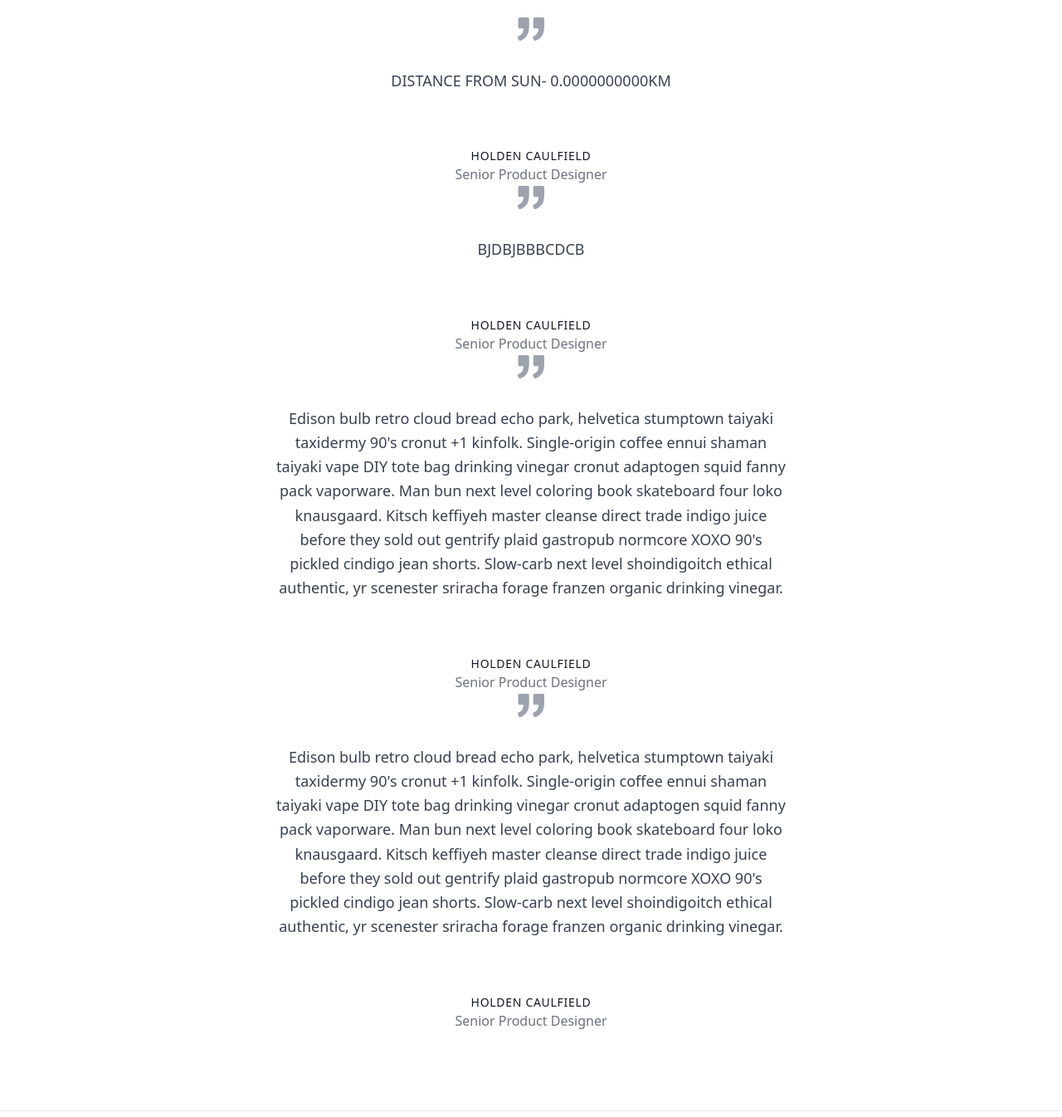
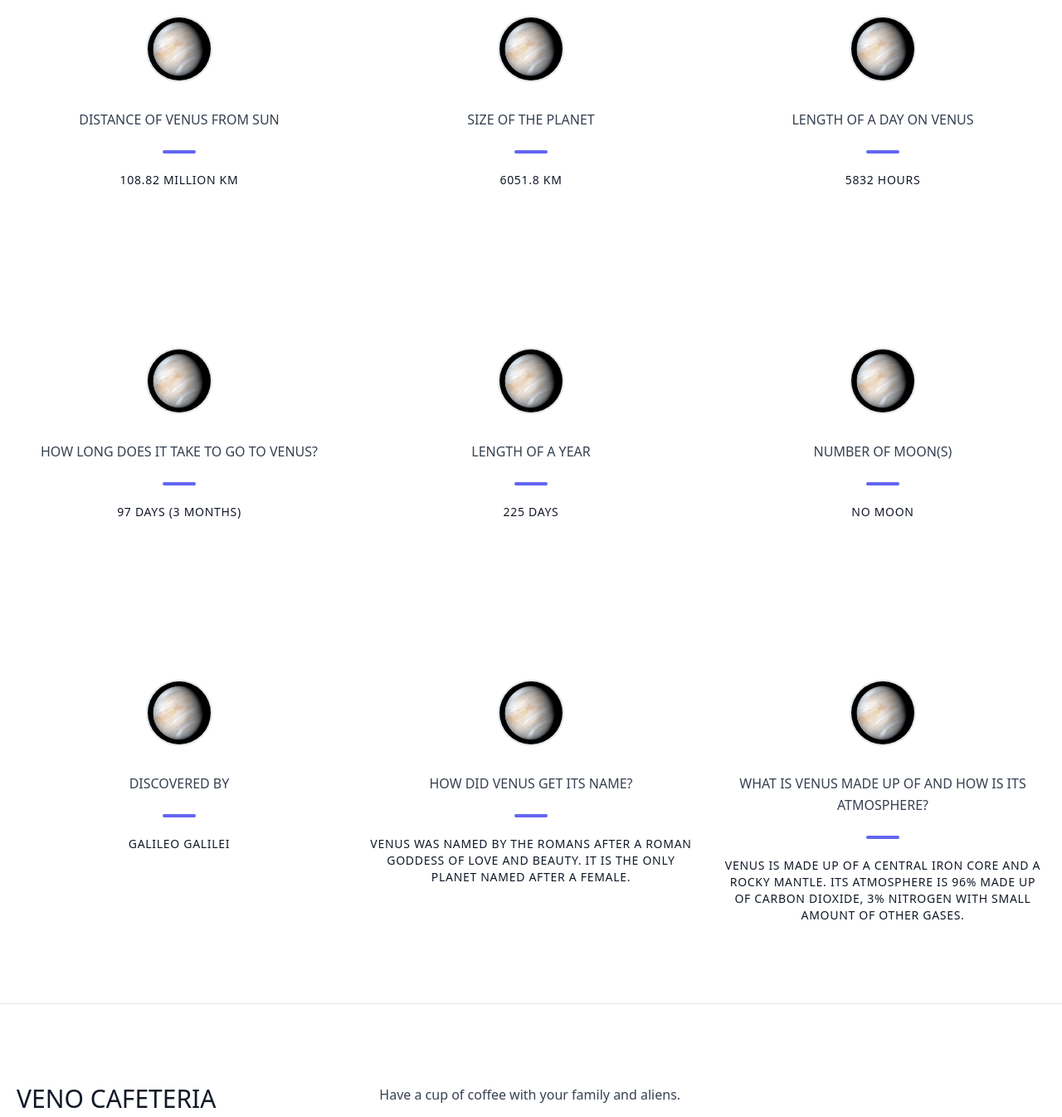
Before and after one commit to Aastha0907/venus, a plain HTML site: page index.html in a window 1280 px wide. Shown: the part 2337-3683 px from the top of the page at 83% size. Drawn offline with nearby package versions, Linux system fonts and the light colour scheme.

Commit message:
added images

```diff
--- a/index.html
+++ b/index.html
@@ -103,9 +103,9 @@
               </svg>
             </div>
             <div class="flex-grow sm:text-left text-center mt-6 sm:mt-0">
-              <h2 class="text-white text-lg title-font font-medium mb-2">ssshooting</h2>
-              <p class="leading-relaxed text-base">Blue bottle crucifix vinyl post-ironic four dollar toast vegan taxidermy. Gastropub indxgo juice poutine.</p>
-              <a class="mt-3 text-orange-500 inline-flex items-center">Learn More
+              <h2 class="text-white text-lg title-font font-medium mb-2">Because of something called 'ASHEN LIGHT' Venus sometimes appears to glow in the dark.</h2>
+              <p class="leading-relaxed text-base"></p>
+              <a class="mt-3 text-orange-500 inline-flex items-center">
                 <svg fill="none" stroke="currentColor" stroke-linecap="round" stroke-linejoin="round" stroke-width="2" class="w-4 h-4 ml-2" viewBox="0 0 24 24">
                   <path d="M5 12h14M12 5l7 7-7 7"></path>
                 </svg>
@@ -114,9 +114,9 @@
           </div>
           <div class="flex items-center lg:w-3/5 mx-auto border-b pb-10 mb-10 border-gray-800 sm:flex-row flex-col">
             <div class="flex-grow sm:text-left text-center mt-6 sm:mt-0">
-              <h2 class="text-white text-lg title-font font-medium mb-2">The Catalyzer</h2>
-              <p class="leading-relaxed text-base">Blue bottle crucifix vinyl post-ironic four dollar toast vegan taxidermy. Gastropub indxgo juice poutine.</p>
-              <a class="mt-3 text-orange-500 inline-flex items-center">Learn More
+              <h2 class="text-white text-lg title-font font-medium mb-2">Earth`s evil twin Venus has mettalic snow capped mountains and 'rain' made up of sulfuric acid.</h2>
+              <p class="leading-relaxed text-base"></p>
+              <a class="mt-3 text-orange-500 inline-flex items-center">
                 <svg fill="none" stroke="currentColor" stroke-linecap="round" stroke-linejoin="round" stroke-width="2" class="w-4 h-4 ml-2" viewBox="0 0 24 24">
                   <path d="M5 12h14M12 5l7 7-7 7"></path>
                 </svg>
@@ -138,9 +138,9 @@
               </svg>
             </div>
             <div class="flex-grow sm:text-left text-center mt-6 sm:mt-0">
-              <h2 class="text-white text-lg title-font font-medium mb-2">The 400 Blows</h2>
-              <p class="leading-relaxed text-base">Blue bottle crucifix vinyl post-ironic four dollar toast vegan taxidermy. Gastropub indxgo juice poutine.</p>
-              <a class="mt-3 text-orange-500 inline-flex items-center">Learn More
+              <h2 class="text-white text-lg title-font font-medium mb-2">on DECEMBER 15, 1970,spacecraft VENERA 7 became the first spacecraft to land on VENUS. It measured the atmosphere.</h2>
+              <p class="leading-relaxed text-base"></p>
+              <a class="mt-3 text-orange-500 inline-flex items-center">
                 <svg fill="none" stroke="currentColor" stroke-linecap="round" stroke-linejoin="round" stroke-width="2" class="w-4 h-4 ml-2" viewBox="0 0 24 24">
                   <path d="M5 12h14M12 5l7 7-7 7"></path>
                 </svg>
@@ -152,72 +152,131 @@
       </section>
       <section class="text-gray-700 body-font">
         <div class="container px-5 py-24 mx-auto">
-          <div class="xl:w-1/2 lg:w-3/4 w-full mx-auto text-center">
-            <svg xmlns="http://www.w3.org/2000/svg" fill="currentColor" class="inline-block w-8 h-8 text-gray-400 mb-8" viewBox="0 0 975.036 975.036">
-              <path d="M925.036 57.197h-304c-27.6 0-50 22.4-50 50v304c0 27.601 22.4 50 50 50h145.5c-1.9 79.601-20.4 143.3-55.4 191.2-27.6 37.8-69.399 69.1-125.3 93.8-25.7 11.3-36.8 41.7-24.8 67.101l36 76c11.6 24.399 40.3 35.1 65.1 24.399 66.2-28.6 122.101-64.8 167.7-108.8 55.601-53.7 93.7-114.3 114.3-181.9 20.601-67.6 30.9-159.8 30.9-276.8v-239c0-27.599-22.401-50-50-50zM106.036 913.497c65.4-28.5 121-64.699 166.9-108.6 56.1-53.7 94.4-114.1 115-181.2 20.6-67.1 30.899-159.6 30.899-277.5v-239c0-27.6-22.399-50-50-50h-304c-27.6 0-50 22.4-50 50v304c0 27.601 22.4 50 50 50h145.5c-1.9 79.601-20.4 143.3-55.4 191.2-27.6 37.8-69.4 69.1-125.3 93.8-25.7 11.3-36.8 41.7-24.8 67.101l35.9 75.8c11.601 24.399 40.501 35.2 65.301 24.399z"></path>
-            </svg>
-            <p class="leading-relaxed text-lg">DISTANCE FROM SUN- 0.0000000000KM</p>
-            <span class="inline-block h-1 w-10 rounded bg-orange-500 mt-8 mb-6"></span>
-            <h2 class="text-gray-900 font-medium title-font tracking-wider text-sm">HOLDEN CAULFIELD</h2>
-            <p class="text-gray-500">Senior Product Designer</p>
+          <div class="flex flex-wrap -m-4">
+            <div class="lg:w-1/3 lg:mb-0 mb-6 p-4">
+              <div class="h-full text-center">
+                <img alt="testimonial" class="w-20 h-20 mb-8 object-cover object-center rounded-full inline-block border-2 border-gray-200 bg-gray-100" src="s3.jpg">
+                <p class="leading-relaxed">DISTANCE OF VENUS FROM SUN</p>
+                <span class="inline-block h-1 w-10 rounded bg-indigo-500 mt-6 mb-4"></span>
+                <h2 class="text-gray-900 font-medium title-font tracking-wider text-sm">108.82 MILLION KM</h2>
+                <p class="text-gray-500"></p>
+              </div>
+            </div>
+            <div class="lg:w-1/3 lg:mb-0 mb-6 p-4">
+              <div class="h-full text-center">
+                <img alt="testimonial" class="w-20 h-20 mb-8 object-cover object-center rounded-full inline-block border-2 border-gray-200 bg-gray-100" src="s3.jpg">
+                <p class="leading-relaxed">SIZE OF THE PLANET</p>
+                <span class="inline-block h-1 w-10 rounded bg-indigo-500 mt-6 mb-4"></span>
+                <h2 class="text-gray-900 font-medium title-font tracking-wider text-sm">6051.8 KM</h2>
+                <p class="text-gray-500"></p>
+              </div>
+            </div>
+            <div class="lg:w-1/3 lg:mb-0 p-4">
+              <div class="h-full text-center">
+                <img alt="testimonial" class="w-20 h-20 mb-8 object-cover object-center rounded-full inline-block border-2 border-gray-200 bg-gray-100" src="s3.jpg">
+                <p class="leading-relaxed">LENGTH OF A DAY ON VENUS</p>
+                <span class="inline-block h-1 w-10 rounded bg-indigo-500 mt-6 mb-4"></span>
+                <h2 class="text-gray-900 font-medium title-font tracking-wider text-sm">5832 HOURS</h2>
+                <p class="text-gray-500"></p>
+              </div>
+            </div>
           </div>
-          <div class="xl:w-1/2 lg:w-3/4 w-full mx-auto text-center">
-            <svg xmlns="http://www.w3.org/2000/svg" fill="currentColor" class="inline-block w-8 h-8 text-gray-400 mb-8" viewBox="0 0 975.036 975.036">
-              <path d="M925.036 57.197h-304c-27.6 0-50 22.4-50 50v304c0 27.601 22.4 50 50 50h145.5c-1.9 79.601-20.4 143.3-55.4 191.2-27.6 37.8-69.399 69.1-125.3 93.8-25.7 11.3-36.8 41.7-24.8 67.101l36 76c11.6 24.399 40.3 35.1 65.1 24.399 66.2-28.6 122.101-64.8 167.7-108.8 55.601-53.7 93.7-114.3 114.3-181.9 20.601-67.6 30.9-159.8 30.9-276.8v-239c0-27.599-22.401-50-50-50zM106.036 913.497c65.4-28.5 121-64.699 166.9-108.6 56.1-53.7 94.4-114.1 115-181.2 20.6-67.1 30.899-159.6 30.899-277.5v-239c0-27.6-22.399-50-50-50h-304c-27.6 0-50 22.4-50 50v304c0 27.601 22.4 50 50 50h145.5c-1.9 79.601-20.4 143.3-55.4 191.2-27.6 37.8-69.4 69.1-125.3 93.8-25.7 11.3-36.8 41.7-24.8 67.101l35.9 75.8c11.601 24.399 40.501 35.2 65.301 24.399z"></path>
-            </svg>
-            <p class="leading-relaxed text-lg">BJDBJBBBCDCB</p>
-            <span class="inline-block h-1 w-10 rounded bg-orange-500 mt-8 mb-6"></span>
-            <h2 class="text-gray-900 font-medium title-font tracking-wider text-sm">HOLDEN CAULFIELD</h2>
-            <p class="text-gray-500">Senior Product Designer</p>
+        </div>
+      </section><section class="text-gray-700 body-font">
+        <div class="container px-5 py-24 mx-auto">
+          <div class="flex flex-wrap -m-4">
+            <div class="lg:w-1/3 lg:mb-0 mb-6 p-4">
+              <div class="h-full text-center">
+                <img alt="testimonial" class="w-20 h-20 mb-8 object-cover object-center rounded-full inline-block border-2 border-gray-200 bg-gray-100" src="s3.jpg">
+                <p class="leading-relaxed">HOW LONG DOES IT TAKE TO GO TO VENUS?</p>
+                <span class="inline-block h-1 w-10 rounded bg-indigo-500 mt-6 mb-4"></span>
+                <h2 class="text-gray-900 font-medium title-font tracking-wider text-sm">97 DAYS (3 MONTHS)</h2>
+                <p class="text-gray-500"></p>
+              </div>
+            </div>
+            <div class="lg:w-1/3 lg:mb-0 mb-6 p-4">
+              <div class="h-full text-center">
+                <img alt="testimonial" class="w-20 h-20 mb-8 object-cover object-center rounded-full inline-block border-2 border-gray-200 bg-gray-100" src="s3.jpg">
+                <p class="leading-relaxed">LENGTH OF A YEAR</p>
+                <span class="inline-block h-1 w-10 rounded bg-indigo-500 mt-6 mb-4"></span>
+                <h2 class="text-gray-900 font-medium title-font tracking-wider text-sm">225 DAYS </h2>
+                <p class="text-gray-500"></p>
+              </div>
+            </div>
+            <div class="lg:w-1/3 lg:mb-0 p-4">
+              <div class="h-full text-center">
+                <img alt="testimonial" class="w-20 h-20 mb-8 object-cover object-center rounded-full inline-block border-2 border-gray-200 bg-gray-100" src="s3.jpg">
+                <p class="leading-relaxed">NUMBER OF MOON(S)</p>
+                <span class="inline-block h-1 w-10 rounded bg-indigo-500 mt-6 mb-4"></span>
+                <h2 class="text-gray-900 font-medium title-font tracking-wider text-sm">NO MOON</h2>
+                <p class="text-gray-500"></p>
+              </div>
+            </div>
           </div>
-          <div class="xl:w-1/2 lg:w-3/4 w-full mx-auto text-center">
-            <svg xmlns="http://www.w3.org/2000/svg" fill="currentColor" class="inline-block w-8 h-8 text-gray-400 mb-8" viewBox="0 0 975.036 975.036">
-              <path d="M925.036 57.197h-304c-27.6 0-50 22.4-50 50v304c0 27.601 22.4 50 50 50h145.5c-1.9 79.601-20.4 143.3-55.4 191.2-27.6 37.8-69.399 69.1-125.3 93.8-25.7 11.3-36.8 41.7-24.8 67.101l36 76c11.6 24.399 40.3 35.1 65.1 24.399 66.2-28.6 122.101-64.8 167.7-108.8 55.601-53.7 93.7-114.3 114.3-181.9 20.601-67.6 30.9-159.8 30.9-276.8v-239c0-27.599-22.401-50-50-50zM106.036 913.497c65.4-28.5 121-64.699 166.9-108.6 56.1-53.7 94.4-114.1 115-181.2 20.6-67.1 30.899-159.6 30.899-277.5v-239c0-27.6-22.399-50-50-50h-304c-27.6 0-50 22.4-50 50v304c0 27.601 22.4 50 50 50h145.5c-1.9 79.601-20.4 143.3-55.4 191.2-27.6 37.8-69.4 69.1-125.3 93.8-25.7 11.3-36.8 41.7-24.8 67.101l35.9 75.8c11.601 24.399 40.501 35.2 65.301 24.399z"></path>
-            </svg>
-            <p class="leading-relaxed text-lg">Edison bulb retro cloud bread echo park, helvetica stumptown taiyaki taxidermy 90's cronut +1 kinfolk. Single-origin coffee ennui shaman taiyaki vape DIY tote bag drinking vinegar cronut adaptogen squid fanny pack vaporware. Man bun next level coloring book skateboard four loko knausgaard. Kitsch keffiyeh master cleanse direct trade indigo juice before they sold out gentrify plaid gastropub normcore XOXO 90's pickled cindigo jean shorts. Slow-carb next level shoindigoitch ethical authentic, yr scenester sriracha forage franzen organic drinking vinegar.</p>
-            <span class="inline-block h-1 w-10 rounded bg-orange-500 mt-8 mb-6"></span>
-            <h2 class="text-gray-900 font-medium title-font tracking-wider text-sm">HOLDEN CAULFIELD</h2>
-            <p class="text-gray-500">Senior Product Designer</p>
+        </div>
+      </section>
+      <section class="text-gray-700 body-font">
+        <div class="container px-5 py-24 mx-auto">
+          <div class="flex flex-wrap -m-4">
+            <div class="lg:w-1/3 lg:mb-0 mb-6 p-4">
+              <div class="h-full text-center">
+                <img alt="testimonial" class="w-20 h-20 mb-8 object-cover object-center rounded-full inline-block border-2 border-gray-200 bg-gray-100" src="s3.jpg">
+                <p class="leading-relaxed">DISCOVERED BY</p>
+                <span class="inline-block h-1 w-10 rounded bg-indigo-500 mt-6 mb-4"></span>
+                <h2 class="text-gray-900 font-medium title-font tracking-wider text-sm">GALILEO GALILEI</h2>
+                <p class="text-gray-500"></p>
+              </div>
+            </div>
+            <div class="lg:w-1/3 lg:mb-0 mb-6 p-4">
+              <div class="h-full text-center">
+                <img alt="testimonial" class="w-20 h-20 mb-8 object-cover object-center rounded-full inline-block border-2 border-gray-200 bg-gray-100" src="s3.jpg">
+                <p class="leading-relaxed">HOW DID VENUS GET ITS NAME?</p>
+                <span class="inline-block h-1 w-10 rounded bg-indigo-500 mt-6 mb-4"></span>
+                <h2 class="text-gray-900 font-medium title-font tracking-wider text-sm">VENUS WAS NAMED BY THE ROMANS AFTER A ROMAN GODDESS OF LOVE AND BEAUTY. IT IS THE ONLY PLANET NAMED AFTER A FEMALE.</h2>
+                <p class="text-gray-500"></p>
+              </div>
+            </div>
+            <div class="lg:w-1/3 lg:mb-0 p-4">
+              <div class="h-full text-center">
+                <img alt="testimonial" class="w-20 h-20 mb-8 object-cover object-center rounded-full inline-block border-2 border-gray-200 bg-gray-100" src="s3.jpg">
+                <p class="leading-relaxed">WHAT IS VENUS MADE UP OF AND HOW IS ITS ATMOSPHERE?</p>
+                <span class="inline-block h-1 w-10 rounded bg-indigo-500 mt-6 mb-4"></span>
+                <h2 class="text-gray-900 font-medium title-font tracking-wider text-sm">VENUS IS MADE UP OF A CENTRAL IRON CORE AND A ROCKY MANTLE. ITS ATMOSPHERE IS 96% MADE UP OF CARBON DIOXIDE, 3% NITROGEN WITH SMALL AMOUNT OF OTHER GASES. </h2>
+                <p class="text-gray-500"></p>
+              </div>
+            </div>
           </div>
-          <div class="xl:w-1/2 lg:w-3/4 w-full mx-auto text-center">
-            <svg xmlns="http://www.w3.org/2000/svg" fill="currentColor" class="inline-block w-8 h-8 text-gray-400 mb-8" viewBox="0 0 975.036 975.036">
-              <path d="M925.036 57.197h-304c-27.6 0-50 22.4-50 50v304c0 27.601 22.4 50 50 50h145.5c-1.9 79.601-20.4 143.3-55.4 191.2-27.6 37.8-69.399 69.1-125.3 93.8-25.7 11.3-36.8 41.7-24.8 67.101l36 76c11.6 24.399 40.3 35.1 65.1 24.399 66.2-28.6 122.101-64.8 167.7-108.8 55.601-53.7 93.7-114.3 114.3-181.9 20.601-67.6 30.9-159.8 30.9-276.8v-239c0-27.599-22.401-50-50-50zM106.036 913.497c65.4-28.5 121-64.699 166.9-108.6 56.1-53.7 94.4-114.1 115-181.2 20.6-67.1 30.899-159.6 30.899-277.5v-239c0-27.6-22.399-50-50-50h-304c-27.6 0-50 22.4-50 50v304c0 27.601 22.4 50 50 50h145.5c-1.9 79.601-20.4 143.3-55.4 191.2-27.6 37.8-69.4 69.1-125.3 93.8-25.7 11.3-36.8 41.7-24.8 67.101l35.9 75.8c11.601 24.399 40.501 35.2 65.301 24.399z"></path>
-            </svg>
-            <p class="leading-relaxed text-lg">Edison bulb retro cloud bread echo park, helvetica stumptown taiyaki taxidermy 90's cronut +1 kinfolk. Single-origin coffee ennui shaman taiyaki vape DIY tote bag drinking vinegar cronut adaptogen squid fanny pack vaporware. Man bun next level coloring book skateboard four loko knausgaard. Kitsch keffiyeh master cleanse direct trade indigo juice before they sold out gentrify plaid gastropub normcore XOXO 90's pickled cindigo jean shorts. Slow-carb next level shoindigoitch ethical authentic, yr scenester sriracha forage franzen organic drinking vinegar.</p>
-            <span class="inline-block h-1 w-10 rounded bg-orange-500 mt-8 mb-6"></span>
-            <h2 class="text-gray-900 font-medium title-font tracking-wider text-sm">HOLDEN CAULFIELD</h2>
-            <p class="text-gray-500">Senior Product Designer</p>
-          </div>
+        </div>
+      </section>
         </div>
       </section>
       <hr>
       <section class="text-gray-700 body-font">
         <div class="container px-5 py-24 mx-auto flex flex-wrap">
           <div class="flex w-full mb-20 flex-wrap">
-            <h1 class="sm:text-3xl text-2xl font-medium title-font text-gray-900 lg:w-1/3 lg:mb-0 mb-4">Master Cleanse Reliac Heirloom</h1>
-            <p class="lg:pl-6 lg:w-2/3 mx-auto leading-relaxed text-base">Whatever cardigan tote bag tumblr hexagon brooklyn asymmetrical gentrify, subway tile poke farm-to-table. Franzen you probably haven't heard of them man bun deep jianbing selfies heirloom.</p>
+            <h1 class="sm:text-3xl text-2xl font-medium title-font text-gray-900 lg:w-1/3 lg:mb-0 mb-4">VENO CAFETERIA</h1>
+            <p class="lg:pl-6 lg:w-2/3 mx-auto leading-relaxed text-base">Have a cup of coffee with your family and aliens.</p>
           </div>
           <div class="flex flex-wrap md:-m-2 -m-1">
             <div class="flex flex-wrap w-1/2">
               <div class="md:p-2 p-1 w-1/2">
-                <img alt="gallery" class="w-full object-cover h-full object-center block" src="https://dummyimage.com/500x300">
+                <img alt="gallery" class="w-full object-cover h-full object-center block" src="pic9.jpg">
               </div>
               <div class="md:p-2 p-1 w-1/2">
-                <img alt="gallery" class="w-full object-cover h-full object-center block" src="https://dummyimage.com/501x301">
+                <img alt="gallery" class="w-full object-cover h-full object-center block" src="pic7.jpg">
               </div>
               <div class="md:p-2 p-1 w-full">
-                <img alt="gallery" class="w-full h-full object-cover object-center block" src="https://dummyimage.com/600x360">
+                <img alt="gallery" class="w-full h-full object-cover object-center block" src="SS5.jpg">
               </div>
             </div>
             <div class="flex flex-wrap w-1/2">
               <div class="md:p-2 p-1 w-full">
-                <img alt="gallery" class="w-full h-full object-cover object-center block" src="https://dummyimage.com/601x361">
+                <img alt="gallery" class="w-full h-full object-cover object-center block" src="places2.jpg">
               </div>
               <div class="md:p-2 p-1 w-1/2">
-                <img alt="gallery" class="w-full object-cover h-full object-center block" src="https://dummyimage.com/502x302">
+                <img alt="gallery" class="w-full object-cover h-full object-center block" src="pic6.jpg">
               </div>
-              <div class="md:p-2 p-1 w-1/2">
-                <img alt="gallery" class="w-full object-cover h-full object-center block" src="https://dummyimage.com/503x303">
+
               </div>
             </div>
           </div>
@@ -226,29 +285,30 @@
       <section class="text-gray-500 bg-gray-900 body-font">
         <div class="container px-5 py-24 mx-auto flex flex-wrap">
           <div class="flex w-full mb-20 flex-wrap">
-            <h1 class="sm:text-3xl text-2xl font-medium title-font text-white lg:w-1/3 lg:mb-0 mb-4">Master Cleanse Reliac Heirloom</h1>
-            <p class="lg:pl-6 lg:w-2/3 mx-auto leading-relaxed text-base">Whatever cardigan tote bag tumblr hexagon brooklyn asymmetrical gentrify, subway tile poke farm-to-table. Franzen you probably haven't heard of them man bun deep jianbing selfies heirloom.</p>
+            <h1 class="sm:text-3xl text-2xl font-medium title-font text-white lg:w-1/3 lg:mb-0 mb-4">FLYING FACES</h1>
+            <p class="lg:pl-6 lg:w-2/3 mx-auto leading-relaxed text-base">LET US KNOW YOUR RESERVATIONS:-
+            EMAIL- venusflying@gmail.com *only for 12 years and above.</p>
           </div>
           <div class="flex flex-wrap md:-m-2 -m-1">
             <div class="flex flex-wrap w-1/2">
               <div class="md:p-2 p-1 w-1/2">
-                <img alt="gallery" class="w-full object-cover h-full object-center block" src="Untitled design (5).png">
+
               </div>
               <div class="md:p-2 p-1 w-1/2">
-                <img alt="gallery" class="w-full object-cover h-full object-center block" src="s5.png">
+
               </div>
               <div class="md:p-2 p-1 w-full">
-                <img alt="gallery" class="w-full h-full object-cover object-center block" src="s4.jpg">
+                <img alt="gallery" class="w-full h-full object-cover object-center block" src="undraw_instant_support_elxh.svg">
               </div>
             </div>
             <div class="flex flex-wrap w-1/2">
               <div class="md:p-2 p-1 w-full">
-                <img alt="gallery" class="w-full h-full object-cover object-center block" src="places1.png">
+                <img alt="gallery" class="w-full h-full object-cover object-center block" src="places1.jpg">
               </div>
               <div class="md:p-2 p-1 w-1/2">
 
 
-                <img alt="gallery" class="w-full object-cover h-full object-center block" src="s3.jpg">
+
               </div>
             </div>
           </div>
```
Also changed, not shown: SS5.jpg (added), pic6.jpg (added), pic7.jpg (added), pic9.jpg (added), places1.jpg (added), places2.jpg (added), places3.jpg (added), undraw_instant_support_elxh.svg (added).
